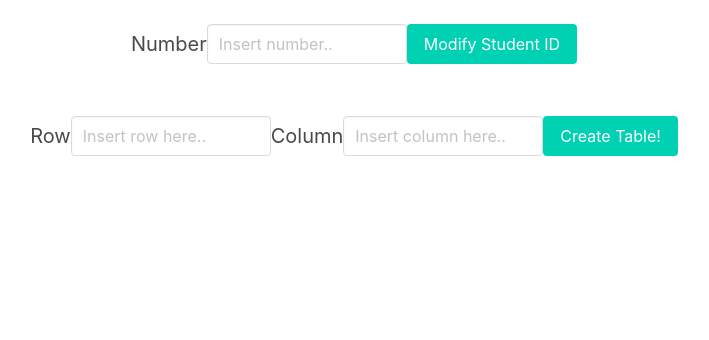
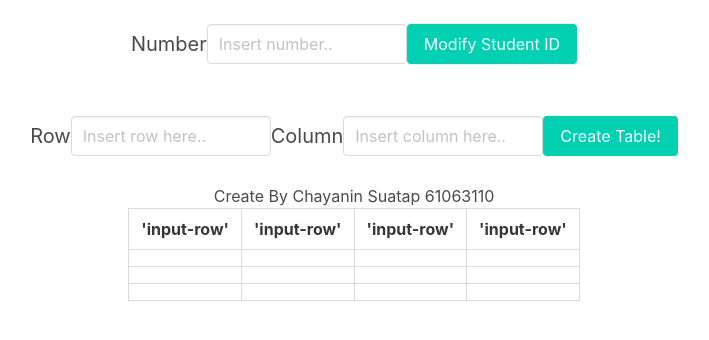
Before and after one commit to cpe-cmu-261207/quiz12-aomsin1822544, a plain HTML site: page index.html in a window 1280 px wide. Shown: the whole page, without its empty margins (286-995 px from the left). Drawn offline with nearby package versions, Linux system fonts and the light colour scheme.

Commit message:
Update index.html

```diff
--- a/index.html
+++ b/index.html
@@ -35,10 +35,39 @@
             <br>
         </div>
     </div>
-
+     <center> Create By Chayanin Suatap 61063110</center>
     <div class='level'>
         <div class='level-item'>
-            <table id='table' class='table  is-bordered'>
+            <table  id='table' class='table  is-bordered'>
+                <tr>
+                    <th>'input-row'</th>
+                    <th>'input-row'</th>
+                    <th>'input-row'</th>
+                    <th>'input-row'</th>
+
+                </tr>
+                <tr>
+                    <th></th>
+                    <th></th>
+                    <th></th>
+                    <th></th>
+
+                </tr>
+                <tr>
+                    <th></th>
+                    <th></th>
+                    <th></th>
+                    <th></th>
+
+                </tr>
+                <tr>
+                    <th></th>
+                    <th></th>
+                    <th></th>
+                    <th></th>
+
+                </tr>
+
             </table>
         </div>
     </div>
```
